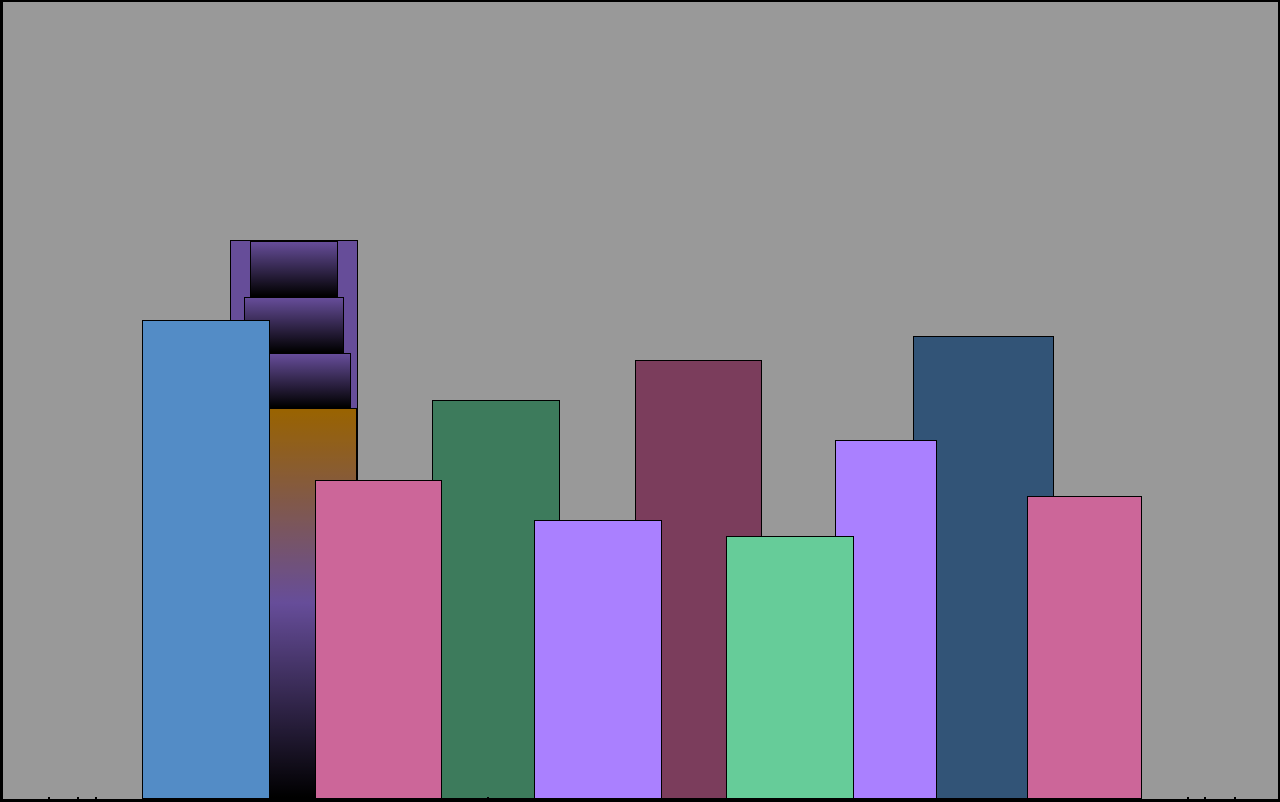
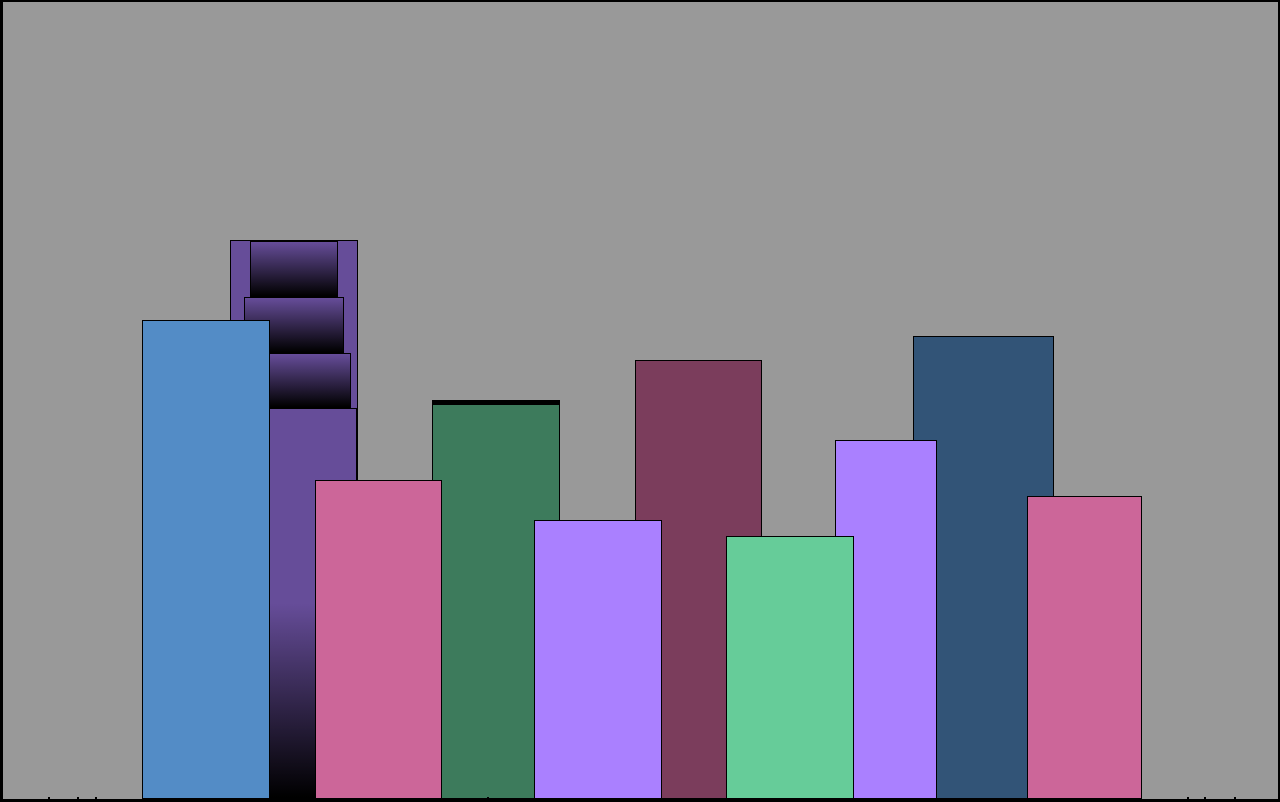
Before and after one commit to AyOULAARBI/Responsive-design-FreeCodeCamp-projects, a plain HTML site: page 15 = css variables - city skyline/index.html in a window 1280 px wide. Drawn offline with Linux system fonts and the light colour scheme.

Commit message:
challenge in progress ! added some new styles and gradients

```diff
--- a/15 = css variables - city skyline/index.html
+++ b/15 = css variables - city skyline/index.html
@@ -16,7 +16,10 @@
             <div class="bb1c bb1-window"></div>
             <div class="bb1d"></div>
         </div>
-        <div class="bb2"></div>
+        <div class="bb2">
+            <div class="bb2a"></div>
+            <div class="bb2b"></div>
+        </div>
         <div class="bb3"></div>
         <div class=""></div>
         <div class="bb4"></div>
--- a/15 = css variables - city skyline/styles.css
+++ b/15 = css variables - city skyline/styles.css
@@ -62,8 +62,8 @@ body{
 .bb1d{
     width: 100%;
     height: 70%;
-    background: linear-gradient(orange,
-        var(--building-color1),
+    background: linear-gradient(
+        var(--building-color1) 50%,
         var(--window-color1)
     );
 }
```
